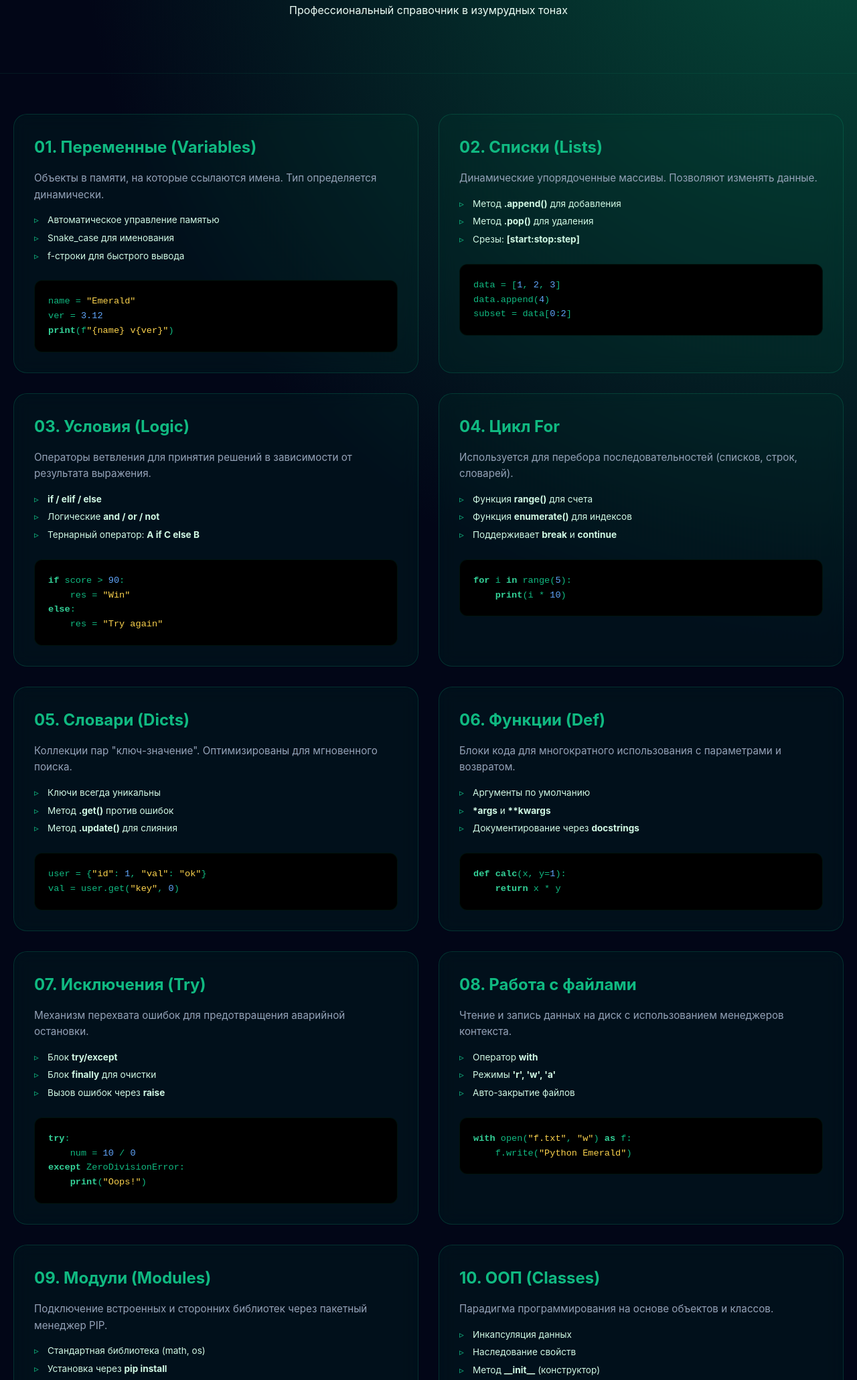
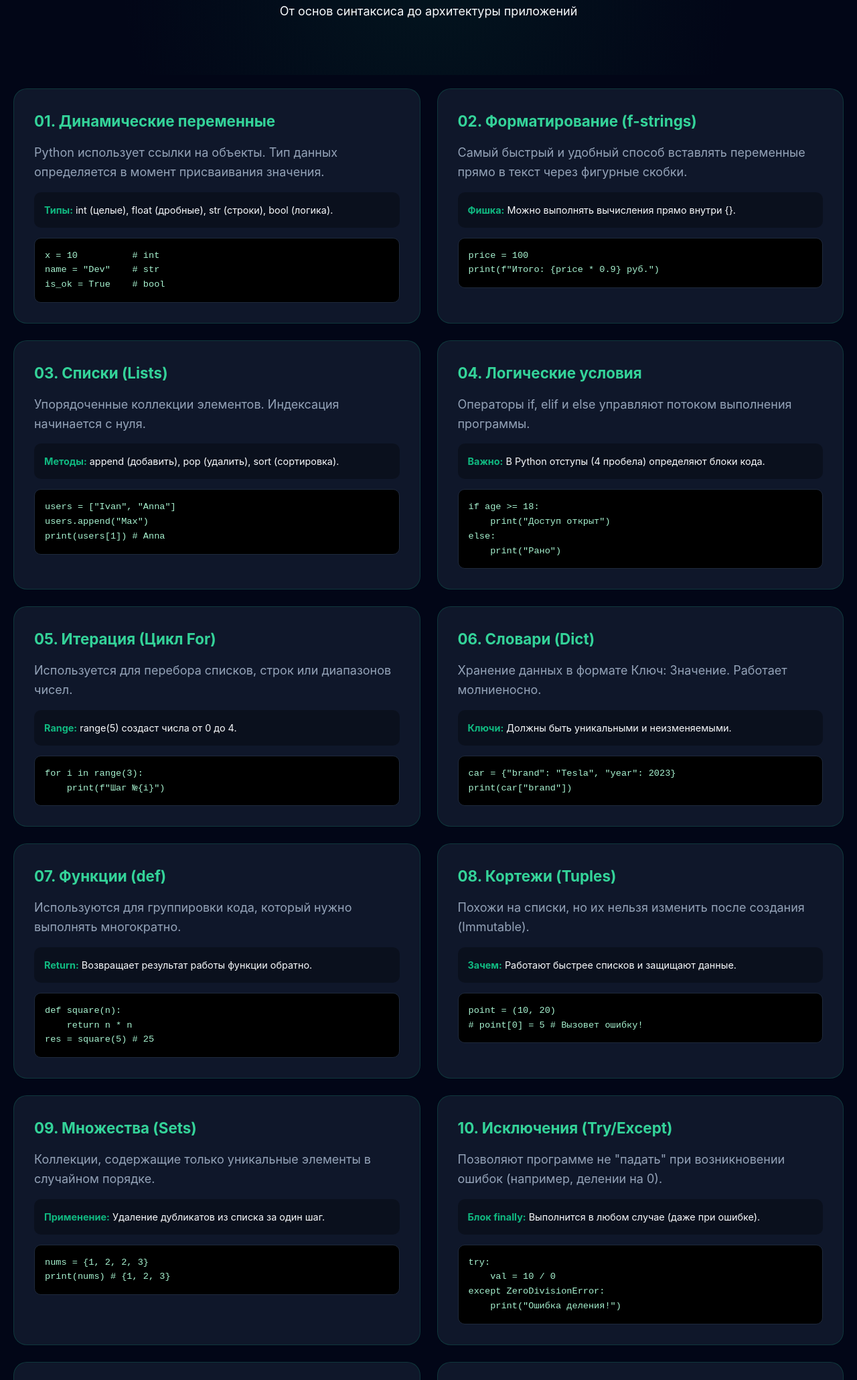
Before and after one commit to krapivnickijdaniil500-cpu/my-python-site, a plain HTML site: page Untitled-1.html in a window 1280 px wide. Shown: the part 194-2254 px from the top of the page at 67% size. Drawn offline with Linux system fonts and the light colour scheme.

Commit message:
Update Untitled-1.html

```diff
--- a/Untitled-1.html
+++ b/Untitled-1.html
@@ -3,266 +3,309 @@
 <head>
     <meta charset="UTF-8">
     <meta name="viewport" content="width=device-width, initial-scale=1.0">
-    <title>Python Emerald Academy</title>
+    <title>Python 20: Полный курс</title>
+    <!-- Шрифты: Inter для чтения, Fira Code для кода -->
     <link href="https://fonts.googleapis.com" rel="stylesheet">
     <style>
         :root {
             --bg: #020617;
             --emerald: #10b981;
-            --emerald-glow: rgba(16, 185, 129, 0.2);
-            --card-bg: rgba(6, 78, 59, 0.15);
-            --text: #ecfdf5;
+            --emerald-light: #34d399;
+            --card-bg: #0f172a;
+            --text: #f8fafc;
             --text-dim: #94a3b8;
+            --border: rgba(16, 185, 129, 0.2);
         }
 
         * { margin: 0; padding: 0; box-sizing: border-box; }
+
         body {
             font-family: 'Inter', sans-serif;
             background: var(--bg);
-            background-image: radial-gradient(circle at top right, #064e3b, transparent 40%);
             color: var(--text);
             line-height: 1.6;
+            /* Адаптивный размер шрифта: база 16px, растет с экраном */
+            font-size: clamp(14px, 1vw + 10px, 18px);
         }
 
         header {
-            padding: 80px 20px;
+            padding: 80px 5%;
             text-align: center;
-            border-bottom: 1px solid rgba(16, 185, 129, 0.1);
+            background: radial-gradient(circle at center, #064e3b33 0%, transparent 70%);
         }
 
         header h1 {
-            font-size: clamp(2.5rem, 5vw, 4rem);
+            font-size: clamp(2rem, 5vw, 4rem);
+            font-weight: 800;
             color: var(--emerald);
-            text-shadow: 0 0 20px var(--emerald-glow);
-            letter-spacing: -1px;
             margin-bottom: 15px;
+            letter-spacing: -2px;
         }
 
         .container {
-            max-width: 1400px;
-            margin: 40px auto;
+            max-width: 1600px;
+            margin: 0 auto;
             display: grid;
-            grid-template-columns: repeat(auto-fill, minmax(400px, 1fr));
-            gap: 30px;
+            /* Адаптивная сетка: 1 колонка на мобайле, до 4 на ПК */
+            grid-template-columns: repeat(auto-fill, minmax(320px, 1fr));
+            gap: 25px;
             padding: 20px;
+        }
+
+        @media (min-width: 768px) {
+            .container { grid-template-columns: repeat(auto-fill, minmax(450px, 1fr)); }
         }
 
         .card {
             background: var(--card-bg);
-            backdrop-filter: blur(12px);
-            border: 1px solid rgba(16, 185, 129, 0.2);
+            border: 1px solid var(--border);
             border-radius: 20px;
             padding: 30px;
-            transition: 0.4s cubic-bezier(0.4, 0, 0.2, 1);
+            transition: 0.3s;
             display: flex;
             flex-direction: column;
         }
 
         .card:hover {
             border-color: var(--emerald);
-            box-shadow: 0 0 30px var(--emerald-glow);
             transform: translateY(-5px);
+            box-shadow: 0 10px 30px rgba(16, 185, 129, 0.1);
         }
 
         .card h2 {
-            color: var(--emerald);
-            font-size: 1.5rem;
+            color: var(--emerald-light);
+            font-size: 1.4rem;
             margin-bottom: 15px;
             display: flex;
             align-items: center;
             gap: 10px;
         }
 
-        .info { font-size: 0.95rem; color: var(--text-dim); margin-bottom: 15px; }
+        .card p { margin-bottom: 15px; color: var(--text-dim); }
 
-        .features {
-            list-style: none;
-            margin-bottom: 20px;
-            font-size: 0.85rem;
+        .details {
+            background: rgba(0,0,0,0.3);
+            padding: 15px;
+            border-radius: 10px;
+            margin-bottom: 15px;
+            font-size: 0.9rem;
         }
 
-        .features li {
-            padding-left: 20px;
-            position: relative;
-            margin-bottom: 5px;
-            color: #d1fae5;
-        }
-
-        .features li::before {
-            content: "▹";
-            position: absolute;
-            left: 0;
-            color: var(--emerald);
-        }
+        .details b { color: var(--emerald); }
 
         pre {
             background: #000;
-            padding: 20px;
-            border-radius: 12px;
+            padding: 15px;
+            border-radius: 10px;
             font-family: 'Fira Code', monospace;
             font-size: 0.85rem;
-            color: #10b981;
-            border: 1px solid rgba(16, 185, 129, 0.1);
+            color: #a7f3d0;
             overflow-x: auto;
+            border: 1px solid #1e293b;
         }
 
-        .kw { color: #34d399; font-weight: bold; }
-        .str { color: #fcd34d; }
-        .num { color: #60a5fa; }
+        footer { text-align: center; padding: 60px; color: var(--text-dim); border-top: 1px solid var(--border); margin-top: 50px; }
 
-        footer { text-align: center; padding: 60px; opacity: 0.5; font-size: 0.8rem; }
+        /* Кастомный скроллбар */
+        ::-webkit-scrollbar { width: 8px; }
+        ::-webkit-scrollbar-track { background: var(--bg); }
+        ::-webkit-scrollbar-thumb { background: var(--emerald); border-radius: 10px; }
     </style>
 </head>
 <body>
 
 <header>
-    <h1>Python Emerald Guide</h1>
-    <p>Профессиональный справочник в изумрудных тонах</p>
+    <h1>Python 20: Master Guide</h1>
+    <p>От основ синтаксиса до архитектуры приложений</p>
 </header>
 
 <div class="container">
-
-    <!-- 1. Переменные -->
+    <!-- 01 Переменные -->
     <div class="card">
-        <h2>01. Переменные (Variables)</h2>
-        <p class="info">Объекты в памяти, на которые ссылаются имена. Тип определяется динамически.</p>
-        <ul class="features">
-            <li>Автоматическое управление памятью</li>
-            <li>Snake_case для именования</li>
-            <li>f-строки для быстрого вывода</li>
-        </ul>
-        <pre><code>name = <span class="str">"Emerald"</span>
-ver = <span class="num">3.12</span>
-<span class="kw">print</span>(f<span class="str">"{name} v{ver}"</span>)</code></pre>
+        <h2>01. Динамические переменные</h2>
+        <p>Python использует ссылки на объекты. Тип данных определяется в момент присваивания значения.</p>
+        <div class="details"><b>Типы:</b> int (целые), float (дробные), str (строки), bool (логика).</div>
+        <pre><code>x = 10          # int
+name = "Dev"    # str
+is_ok = True    # bool</code></pre>
     </div>
 
-    <!-- 2. Списки -->
+    <!-- 02 f-строки -->
     <div class="card">
-        <h2>02. Списки (Lists)</h2>
-        <p class="info">Динамические упорядоченные массивы. Позволяют изменять данные.</p>
-        <ul class="features">
-            <li>Метод <b>.append()</b> для добавления</li>
-            <li>Метод <b>.pop()</b> для удаления</li>
-            <li>Срезы: <b>[start:stop:step]</b></li>
-        </ul>
-        <pre><code>data = [<span class="num">1</span>, <span class="num">2</span>, <span class="num">3</span>]
-data.append(<span class="num">4</span>)
-subset = data[<span class="num">0</span>:<span class="num">2</span>]</code></pre>
+        <h2>02. Форматирование (f-strings)</h2>
+        <p>Самый быстрый и удобный способ вставлять переменные прямо в текст через фигурные скобки.</p>
+        <div class="details"><b>Фишка:</b> Можно выполнять вычисления прямо внутри {}.</div>
+        <pre><code>price = 100
+print(f"Итого: {price * 0.9} руб.")</code></pre>
     </div>
 
-    <!-- 3. Условия -->
+    <!-- 03 Списки -->
     <div class="card">
-        <h2>03. Условия (Logic)</h2>
-        <p class="info">Операторы ветвления для принятия решений в зависимости от результата выражения.</p>
-        <ul class="features">
-            <li><b>if / elif / else</b></li>
-            <li>Логические <b>and / or / not</b></li>
-            <li>Тернарный оператор: <b>A if C else B</b></li>
-        </ul>
-        <pre><code><span class="kw">if</span> score > <span class="num">90</span>:
-    res = <span class="str">"Win"</span>
-<span class="kw">else</span>:
-    res = <span class="str">"Try again"</span></code></pre>
+        <h2>03. Списки (Lists)</h2>
+        <p>Упорядоченные коллекции элементов. Индексация начинается с нуля.</p>
+        <div class="details"><b>Методы:</b> append (добавить), pop (удалить), sort (сортировка).</div>
+        <pre><code>users = ["Ivan", "Anna"]
+users.append("Max")
+print(users[1]) # Anna</code></pre>
     </div>
 
-    <!-- 4. Цикл For -->
+    <!-- 04 Условия -->
     <div class="card">
-        <h2>04. Цикл For</h2>
-        <p class="info">Используется для перебора последовательностей (списков, строк, словарей).</p>
-        <ul class="features">
-            <li>Функция <b>range()</b> для счета</li>
-            <li>Функция <b>enumerate()</b> для индексов</li>
-            <li>Поддерживает <b>break</b> и <b>continue</b></li>
-        </ul>
-        <pre><code><span class="kw">for</span> i <span class="kw">in</span> range(<span class="num">5</span>):
-    <span class="kw">print</span>(i * <span class="num">10</span>)</code></pre>
+        <h2>04. Логические условия</h2>
+        <p>Операторы if, elif и else управляют потоком выполнения программы.</p>
+        <div class="details"><b>Важно:</b> В Python отступы (4 пробела) определяют блоки кода.</div>
+        <pre><code>if age >= 18:
+    print("Доступ открыт")
+else:
+    print("Рано")</code></pre>
     </div>
 
-    <!-- 5. Словари -->
+    <!-- 05 Цикл For -->
     <div class="card">
-        <h2>05. Словари (Dicts)</h2>
-        <p class="info">Коллекции пар "ключ-значение". Оптимизированы для мгновенного поиска.</p>
-        <ul class="features">
-            <li>Ключи всегда уникальны</li>
-            <li>Метод <b>.get()</b> против ошибок</li>
-            <li>Метод <b>.update()</b> для слияния</li>
-        </ul>
-        <pre><code>user = {<span class="str">"id"</span>: <span class="num">1</span>, <span class="str">"val"</span>: <span class="str">"ok"</span>}
-val = user.get(<span class="str">"key"</span>, <span class="num">0</span>)</code></pre>
+        <h2>05. Итерация (Цикл For)</h2>
+        <p>Используется для перебора списков, строк или диапазонов чисел.</p>
+        <div class="details"><b>Range:</b> range(5) создаст числа от 0 до 4.</div>
+        <pre><code>for i in range(3):
+    print(f"Шаг №{i}")</code></pre>
     </div>
 
-    <!-- 6. Функции -->
+    <!-- 06 Словари -->
     <div class="card">
-        <h2>06. Функции (Def)</h2>
-        <p class="info">Блоки кода для многократного использования с параметрами и возвратом.</p>
-        <ul class="features">
-            <li>Аргументы по умолчанию</li>
-            <li><b>*args</b> и <b>**kwargs</b></li>
-            <li>Документирование через <b>docstrings</b></li>
-        </ul>
-        <pre><code><span class="kw">def</span> <span class="kw">calc</span>(x, y=<span class="num">1</span>):
-    <span class="kw">return</span> x * y</code></pre>
+        <h2>06. Словари (Dict)</h2>
+        <p>Хранение данных в формате Ключ: Значение. Работает молниеносно.</p>
+        <div class="details"><b>Ключи:</b> Должны быть уникальными и неизменяемыми.</div>
+        <pre><code>car = {"brand": "Tesla", "year": 2023}
+print(car["brand"])</code></pre>
     </div>
 
-    <!-- 7. Исключения -->
+    <!-- 07 Функции -->
     <div class="card">
-        <h2>07. Исключения (Try)</h2>
-        <p class="info">Механизм перехвата ошибок для предотвращения аварийной остановки.</p>
-        <ul class="features">
-            <li>Блок <b>try/except</b></li>
-            <li>Блок <b>finally</b> для очистки</li>
-            <li>Вызов ошибок через <b>raise</b></li>
-        </ul>
-        <pre><code><span class="kw">try</span>:
-    num = <span class="num">10</span> / <span class="num">0</span>
-<span class="kw">except</span> ZeroDivisionError:
-    <span class="kw">print</span>(<span class="str">"Oops!"</span>)</code></pre>
+        <h2>07. Функции (def)</h2>
+        <p>Используются для группировки кода, который нужно выполнять многократно.</p>
+        <div class="details"><b>Return:</b> Возвращает результат работы функции обратно.</div>
+        <pre><code>def square(n):
+    return n * n
+res = square(5) # 25</code></pre>
     </div>
 
-    <!-- 8. Работа с файлами -->
+    <!-- 08 Кортежи -->
     <div class="card">
-        <h2>08. Работа с файлами</h2>
-        <p class="info">Чтение и запись данных на диск с использованием менеджеров контекста.</p>
-        <ul class="features">
-            <li>Оператор <b>with</b></li>
-            <li>Режимы <b>'r', 'w', 'a'</b></li>
-            <li>Авто-закрытие файлов</li>
-        </ul>
-        <pre><code><span class="kw">with</span> open(<span class="str">"f.txt"</span>, <span class="str">"w"</span>) <span class="kw">as</span> f:
-    f.write(<span class="str">"Python Emerald"</span>)</code></pre>
+        <h2>08. Кортежи (Tuples)</h2>
+        <p>Похожи на списки, но их нельзя изменить после создания (Immutable).</p>
+        <div class="details"><b>Зачем:</b> Работают быстрее списков и защищают данные.</div>
+        <pre><code>point = (10, 20)
+# point[0] = 5 # Вызовет ошибку!</code></pre>
     </div>
 
-    <!-- 9. Модули (Import) -->
+    <!-- 09 Множества -->
     <div class="card">
-        <h2>09. Модули (Modules)</h2>
-        <p class="info">Подключение встроенных и сторонних библиотек через пакетный менеджер PIP.</p>
-        <ul class="features">
-            <li>Стандартная библиотека (math, os)</li>
-            <li>Установка через <b>pip install</b></li>
-            <li>Создание своих пакетов</li>
-        </ul>
-        <pre><code><span class="kw">import</span> math
-res = math.sqrt(<span class="num">64</span>)</code></pre>
+        <h2>09. Множества (Sets)</h2>
+        <p>Коллекции, содержащие только уникальные элементы в случайном порядке.</p>
+        <div class="details"><b>Применение:</b> Удаление дубликатов из списка за один шаг.</div>
+        <pre><code>nums = {1, 2, 2, 3}
+print(nums) # {1, 2, 3}</code></pre>
     </div>
 
-    <!-- 10. ООП (Classes) -->
+    <!-- 10 Обработка ошибок -->
     <div class="card">
-        <h2>10. ООП (Classes)</h2>
-        <p class="info">Парадигма программирования на основе объектов и классов.</p>
-        <ul class="features">
-            <li>Инкапсуляция данных</li>
-            <li>Наследование свойств</li>
-            <li>Метод <b>__init__</b> (конструктор)</li>
-        </ul>
-        <pre><code><span class="kw">class</span> <span class="kw">Bot</span>:
-    <span class="kw">def</span> <span class="kw">__init__</span>(self, n):
-        self.name = n</code></pre>
+        <h2>10. Исключения (Try/Except)</h2>
+        <p>Позволяют программе не "падать" при возникновении ошибок (например, делении на 0).</p>
+        <div class="details"><b>Блок finally:</b> Выполнится в любом случае (даже при ошибке).</div>
+        <pre><code>try:
+    val = 10 / 0
+except ZeroDivisionError:
+    print("Ошибка деления!")</code></pre>
+    </div>
+
+    <!-- 11 Срезы -->
+    <div class="card">
+        <h2>11. Срезы (Slicing)</h2>
+        <p>Мощный инструмент получения частей строк или списков.</p>
+        <pre><code>s = "Python"
+print(s[:2])  # Py
+print(s[::-1]) # nohtyP</code></pre>
+    </div>
+
+    <!-- 12 Lambda -->
+    <div class="card">
+        <h2>12. Ламбда-функции</h2>
+        <p>Анонимные функции в одну строку для простых операций.</p>
+        <pre><code>add = lambda a, b: a + b
+print(add(5, 3)) # 8</code></pre>
+    </div>
+
+    <!-- 13 Генераторы списков -->
+    <div class="card">
+        <h2>13. List Comprehensions</h2>
+        <p>Создание списков в одну строку кода (Pythonic way).</p>
+        <pre><code>sq = [x*x for x in range(5)]
+# [0, 1, 4, 9, 16]</code></pre>
+    </div>
+
+    <!-- 14 Менеджеры контекста -->
+    <div class="card">
+        <h2>14. Конструкция With</h2>
+        <p>Гарантирует закрытие файлов или ресурсов после работы.</p>
+        <pre><code>with open("file.txt", "w") as f:
+    f.write("Hello")</code></pre>
+    </div>
+
+    <!-- 15 Классы -->
+    <div class="card">
+        <h2>15. Классы (ООП)</h2>
+        <p>Создание собственных объектов со свойствами и методами.</p>
+        <pre><code>class Cat:
+    def meow(self):
+        print("Мяу!")
+
+my_cat = Cat()</code></pre>
+    </div>
+
+    <!-- 16 Модули -->
+    <div class="card">
+        <h2>16. Импорт библиотек</h2>
+        <p>Использование готового кода от других разработчиков.</p>
+        <pre><code>import math
+print(math.sqrt(16)) # 4.0</code></pre>
+    </div>
+
+    <!-- 17 Map и Filter -->
+    <div class="card">
+        <h2>17. Map и Filter</h2>
+        <p>Функции высшего порядка для обработки коллекций данных.</p>
+        <pre><code>nums = [1, 2, 3]
+new = list(map(lambda x: x*2, nums))</code></pre>
+    </div>
+
+    <!-- 18 *args и **kwargs -->
+    <div class="card">
+        <h2>18. Гибкие аргументы</h2>
+        <p>Позволяют функции принимать любое количество параметров.</p>
+        <pre><code>def func(*args):
+    return sum(args)</code></pre>
+    </div>
+
+    <!-- 19 Декораторы -->
+    <div class="card">
+        <h2>19. Декораторы</h2>
+        <p>Функции, которые оборачивают другой код, добавляя ему логику.</p>
+        <pre><code>@my_timer
+def fast_func():
+    pass</code></pre>
+    </div>
+
+    <!-- 20 PIP и Пакеты -->
+    <div class="card">
+        <h2>20. Управление пакетами</h2>
+        <p>Использование PIP для установки внешних модулей (Requests, Pandas).</p>
+        <pre><code># В терминале:
+pip install requests</code></pre>
     </div>
 
 </div>
 
 <footer>
-    &copy; 2024 Emerald Python Academy. Чистый код. Красивый стиль.
+    <p>&copy; 2024 Python Emerald Academy. Изучай с удовольствием на любом устройстве.</p>
 </footer>
 
 </body>
```
